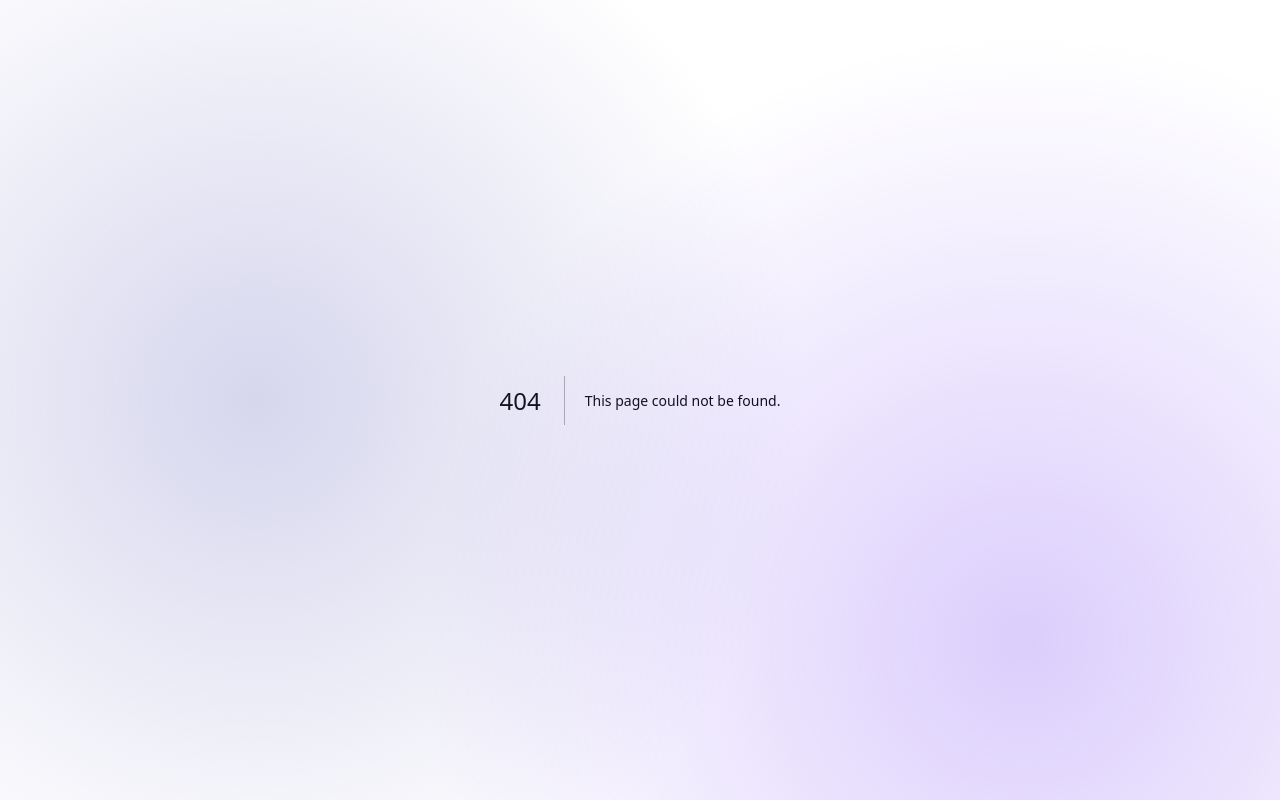
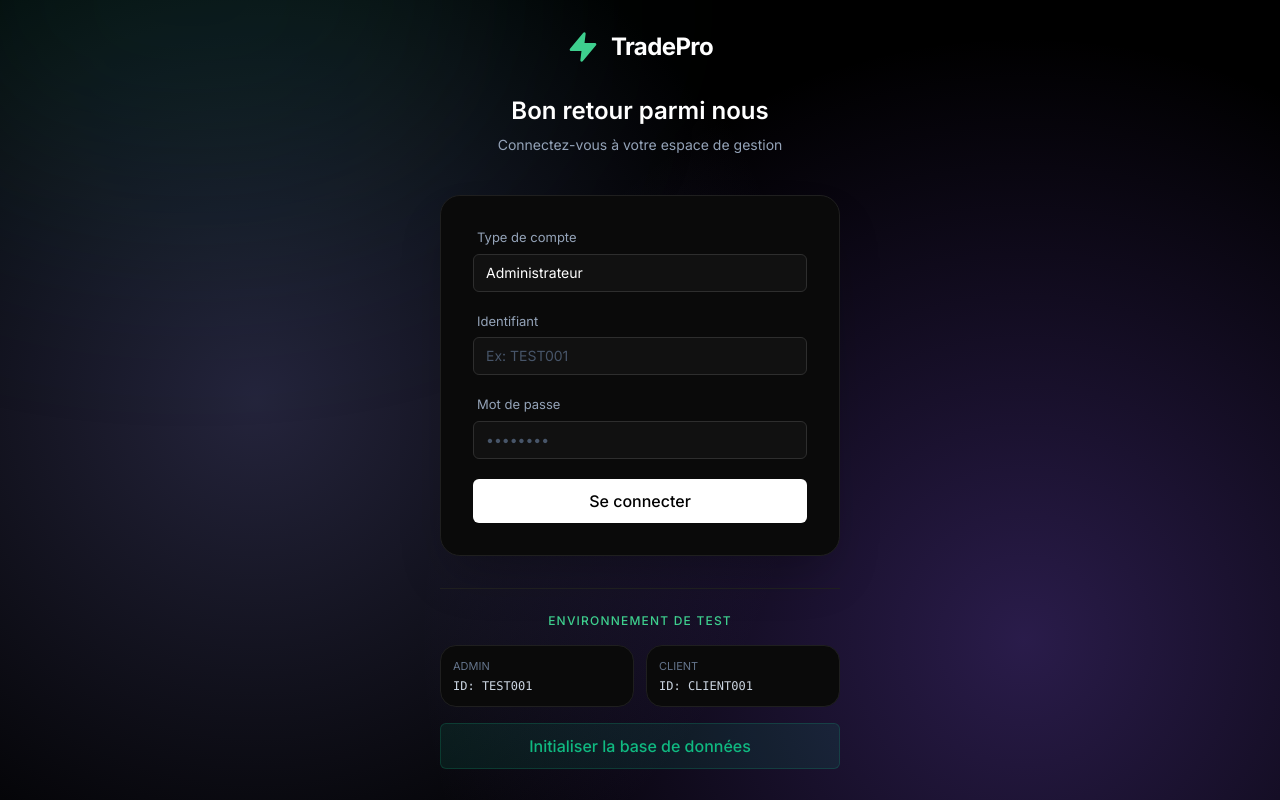
Before and after one commit to anwarmechiche/NeTrade, a Next.js app: page /login in a window 1280 px wide. Before the commit this address had no page. Built offline with nearby package versions, Linux system fonts and the light colour scheme; no server answers.

Commit message:
Add files via upload

```diff
--- /dev/null
+++ b/app/login/page.tsx
@@ -0,0 +1,175 @@
+
+'use client'
+export const dynamic = 'force-dynamic'
+
+import { useState } from 'react'
+import { useRouter } from 'next/navigation'
+import { db } from '@/utils/supabase/client'
+import { saveSession } from '@/lib/auth-helpers'
+
+// Composant Button style "Supabase"
+function Button({ children, onClick, disabled, type = 'button', variant = 'primary' }: any) {
+  const variants = {
+    primary: "bg-white text-black hover:bg-gray-200",
+    secondary: "bg-[#1c1c1c] text-white border border-[#333] hover:border-[#444]",
+    test: "bg-emerald-500/10 text-emerald-500 border border-emerald-500/20 hover:bg-emerald-500/20"
+  }
+
+  return (
+    <button
+      type={type}
+      onClick={onClick}
+      disabled={disabled}
+      className={`w-full font-medium py-2.5 px-4 rounded-md transition-all duration-200 flex items-center justify-center gap-2 disabled:opacity-50 ${variants[variant as keyof typeof variants]}`}
+    >
+      {children}
+    </button>
+  )
+}
+
+export default function LoginPage() {
+  const router = useRouter()
+  const [loading, setLoading] = useState(false)
+  const [userType, setUserType] = useState('merchant')
+  const [loginId, setLoginId] = useState('')
+  const [password, setPassword] = useState('')
+  const [merchantId, setMerchantId] = useState('')
+  const [error, setError] = useState('')
+
+  const handleSubmit = async (e: React.FormEvent) => {
+    e.preventDefault()
+    setError('')
+    setLoading(true)
+
+    try {
+      let user = null
+      if (userType === 'merchant') {
+        user = await db.loginMerchant(loginId, password)
+        if (user) {
+          saveSession(user, 'merchant', user.id)
+          router.push('/fournisseur/dashboard')
+        } else {
+          setError('Identifiants fournisseur incorrects')
+        }
+      } else {
+        user = await db.loginClient(loginId, password, merchantId)
+        if (user) {
+          saveSession(user, 'client', user.merchant_id)
+          router.push('/client/dashboard')
+        } else {
+          setError('Identifiants invalides')
+        }
+      }
+    } catch (err) {
+      setError('Une erreur est survenue')
+    } finally {
+      setLoading(false)
+    }
+  }
+
+  return (
+    <div className="min-h-screen bg-black text-white flex flex-col items-center justify-center p-6 selection:bg-emerald-500/30">
+      {/* Background Glow Effect */}
+      <div className="fixed inset-0 overflow-hidden pointer-events-none">
+        <div className="absolute -top-[25%] -left-[10%] w-[50%] h-[50%] bg-emerald-500/10 blur-[120px] rounded-full" />
+      </div>
+
+      <div className="w-full max-w-[400px] z-10">
+        {/* Header Logo */}
+        <div className="flex flex-col items-center mb-10">
+          <div className="flex items-center gap-3 mb-8">
+            <svg width="32" height="32" viewBox="0 0 24 24" fill="none" xmlns="http://www.w3.org/2000/svg">
+               <path d="M13 2L3 14H12L11 22L21 10H12L13 2Z" fill="#3ecf8e" stroke="#3ecf8e" strokeWidth="2" strokeLinecap="round" strokeLinejoin="round"/>
+            </svg>
+            <span className="text-2xl font-bold tracking-tight">TradePro</span>
+          </div>
+          <h1 className="text-2xl font-semibold mb-2 text-center">Bon retour parmi nous</h1>
+          <p className="text-gray-400 text-sm text-center">Connectez-vous à votre espace de gestion</p>
+        </div>
+
+        {/* Form Card */}
+        <div className="bg-[#0a0a0a] border border-[#1f1f1f] rounded-xl p-8 shadow-2xl">
+          <form onSubmit={handleSubmit} className="space-y-5">
+            <div>
+              <label className="block text-[13px] text-gray-400 mb-1.5 ml-1">Type de compte</label>
+              <select
+                value={userType}
+                onChange={(e) => setUserType(e.target.value)}
+                className="w-full bg-[#111] border border-[#2e2e2e] rounded-md px-3 py-2 text-sm focus:border-emerald-500 focus:outline-none transition-colors appearance-none cursor-pointer"
+              >
+                <option value="merchant">Administrateur</option>
+                <option value="client">Client</option>
+              </select>
+            </div>
+
+            <div>
+              <label className="block text-[13px] text-gray-400 mb-1.5 ml-1">Identifiant</label>
+              <input
+                type="text"
+                value={loginId}
+                onChange={(e) => setLoginId(e.target.value)}
+                placeholder="Ex: TEST001"
+                className="w-full bg-[#111] border border-[#2e2e2e] rounded-md px-3 py-2 text-sm placeholder:text-gray-600 focus:border-emerald-500 focus:outline-none transition-colors"
+                required
+              />
+            </div>
+
+            <div>
+              <label className="block text-[13px] text-gray-400 mb-1.5 ml-1">Mot de passe</label>
+              <input
+                type="password"
+                value={password}
+                onChange={(e) => setPassword(e.target.value)}
+                placeholder="••••••••"
+                className="w-full bg-[#111] border border-[#2e2e2e] rounded-md px-3 py-2 text-sm placeholder:text-gray-600 focus:border-emerald-500 focus:outline-none transition-colors"
+                required
+              />
+            </div>
+
+            {userType === 'client' && (
+              <div>
+                <label className="block text-[13px] text-gray-400 mb-1.5 ml-1">ID Administrateur</label>
+                <input
+                  type="text"
+                  value={merchantId}
+                  onChange={(e) => setMerchantId(e.target.value)}
+                  placeholder="ID de votre fournisseur"
+                  className="w-full bg-[#111] border border-[#2e2e2e] rounded-md px-3 py-2 text-sm placeholder:text-gray-600 focus:border-emerald-500 focus:outline-none transition-colors"
+                  required
+                />
+              </div>
+            )}
+
+            {error && (
+              <div className="text-red-500 text-xs bg-red-500/10 border border-red-500/20 p-3 rounded-md">
+                {error}
+              </div>
+            )}
+
+            <Button type="submit" disabled={loading}>
+              {loading ? 'Connexion...' : 'Se connecter'}
+            </Button>
+          </form>
+        </div>
+
+        {/* Test Accounts Footer */}
+        <div className="mt-8 pt-6 border-t border-[#1f1f1f]">
+          <p className="text-[#3ecf8e] text-xs font-medium mb-4 uppercase tracking-widest text-center">Environnement de test</p>
+          <div className="grid grid-cols-2 gap-3 mb-4">
+             <div className="p-3 bg-[#0a0a0a] border border-[#1f1f1f] rounded-lg">
+                <p className="text-[11px] text-gray-500 mb-1 uppercase">Admin</p>
+                <p className="text-xs font-mono text-gray-300">ID: TEST001</p>
+             </div>
+             <div className="p-3 bg-[#0a0a0a] border border-[#1f1f1f] rounded-lg">
+                <p className="text-[11px] text-gray-500 mb-1 uppercase">Client</p>
+                <p className="text-xs font-mono text-gray-300">ID: CLIENT001</p>
+             </div>
+          </div>
+          <Button variant="test" onClick={() => {/* handleCreateTestData */}}>
+             Initialiser la base de données
+          </Button>
+        </div>
+      </div>
+    </div>
+  )
+}
```
